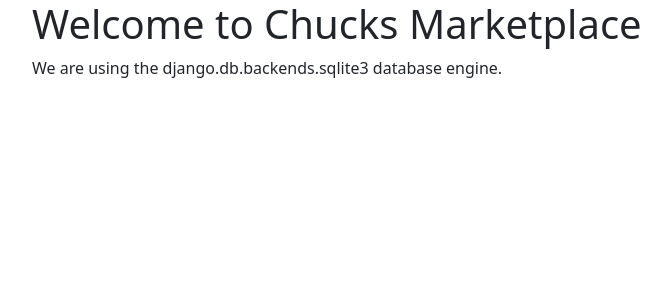
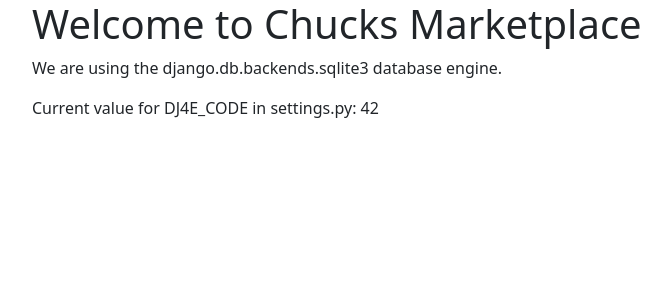
Before and after one commit to csev/dj4e-market, a Django app: page / in a window 1280 px wide. Shown: the top 300 px of the page, without its empty margins (50-721 px from the left). Run offline with Django 5.2, Linux system fonts and the light colour scheme; some libraries are stand-ins or nearby versions.

Commit message:
Updates.

```diff
--- a/config/settings.py
+++ b/config/settings.py
@@ -20,6 +20,8 @@ BASE_DIR = Path(__file__).resolve().parent.parent
 
 APP_NAME = 'Chucks Marketplace'   # Change
 
+DJ4E_CODE = '42'
+
 # SECURITY WARNING: keep the secret key used in production secret!
 SECRET_KEY = "django-insecure-yb3=cy&k285b#=!h42%bf+g*07v4lrr+l)fj+_tf1e348fpnkj"
 
@@ -27,7 +29,6 @@ SECRET_KEY = "django-insecure-yb3=cy&k285b#=!h42%bf+g*07v4lrr+l)fj+_tf1e348fpnkj
 DEBUG = True
 
 ALLOWED_HOSTS = [ '*' ]
-
 
 # Application definition
 
--- a/home/templates/home/main.html
+++ b/home/templates/home/main.html
@@ -4,4 +4,7 @@
     <p>
     We are using the {{ settings.DATABASES.default.ENGINE }} database engine.
     </p>
+    <p>
+    Current value for DJ4E_CODE in settings.py: {{ settings.DJ4E_CODE }}
+    </p>
 {% endblock content %}
```
